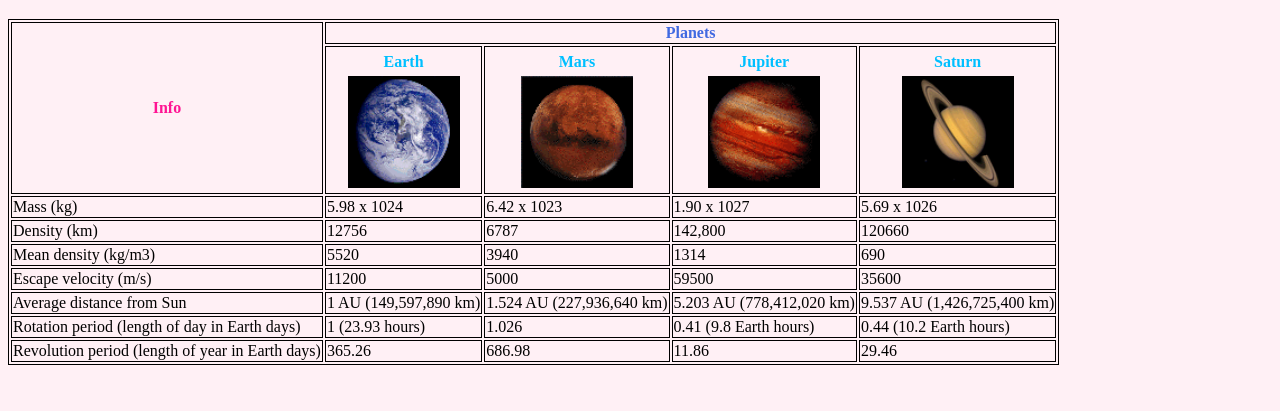
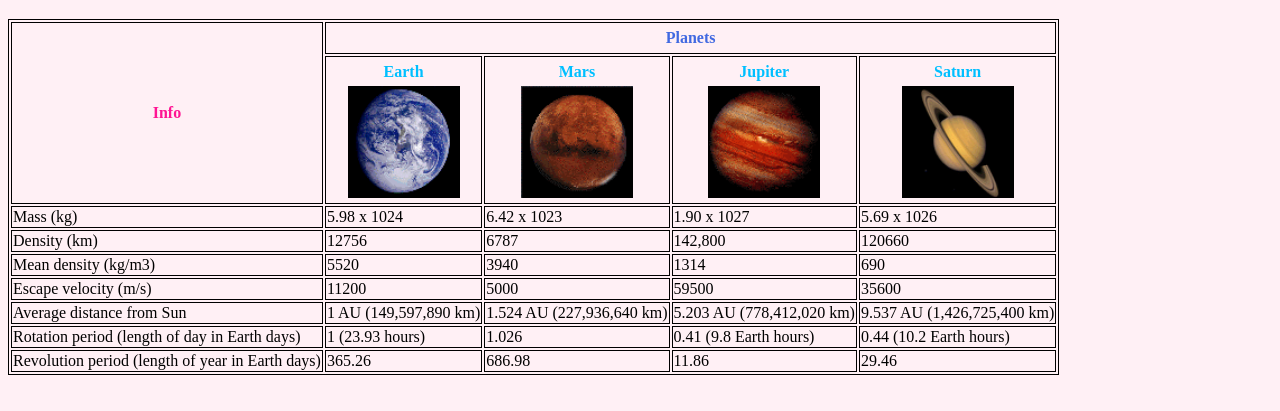
Before and after one commit to GraceKwon0507/lab05, a plain HTML site: page index.html in a window 1280 px wide. Shown: the part 61-472 px from the top of the page. Drawn offline with Linux system fonts and the light colour scheme.

Commit message:
adding <p> inside of first <tr>
adding row-span, column-span to css

```diff
--- a/index.html
+++ b/index.html
@@ -12,8 +12,8 @@
   <table>
     <thead>
     <tr>
-      <th rowspan="2", class="info1">Info</th>
-      <th colspan="4",  class="planets1">Planets</th>
+      <th rowspan="2"><p class="info1">Info</p></th>
+      <th colspan="4"><p class="planets1">Planets</p></th>
     </tr>
 
     <tr>
--- a/style.css
+++ b/style.css
@@ -21,6 +21,7 @@ p{
 
 .info1{
     color: deeppink;
+    row-span: 2;
 }
 
 .info2{
@@ -29,6 +30,7 @@ p{
 
 .planets1{
     color: royalblue;
+    column-span: 4;
 }
 
 .planets2{
```
